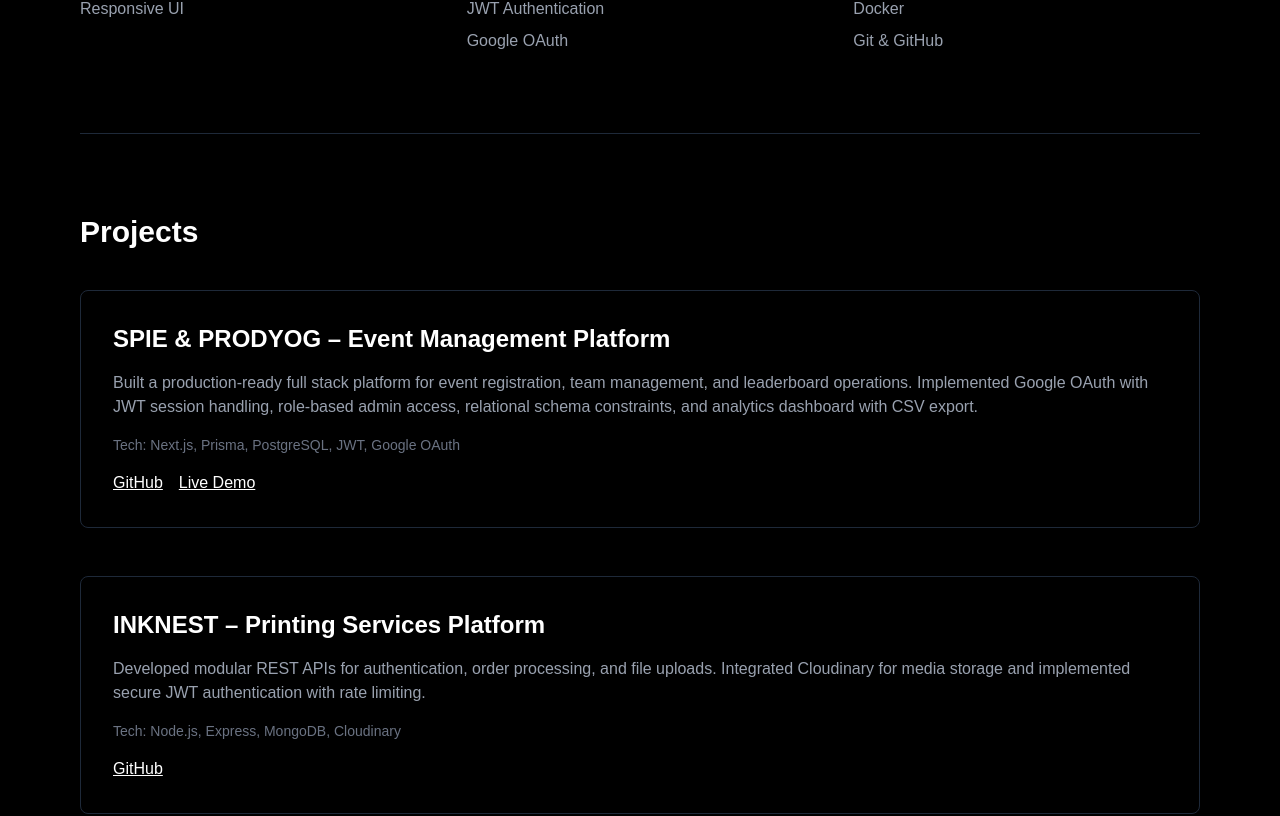
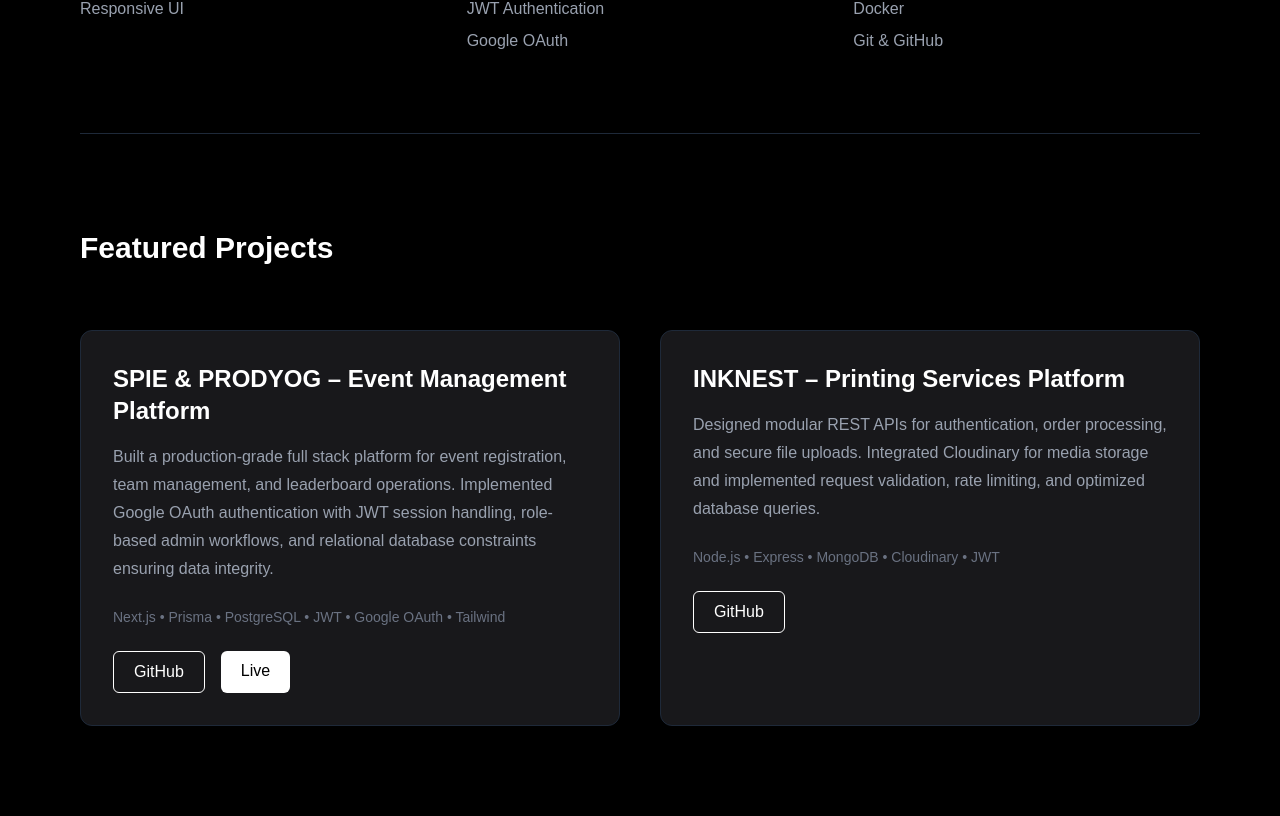
Before and after one commit to rani-86/rani-portfolio, a Next.js app: page / in a window 1280 px wide. Shown: the part 1051-1867 px from the top of the page. Built offline with nearby package versions, Linux system fonts and the light colour scheme.

Commit message:
upgrade projects layout

```diff
--- a/app/page.tsx
+++ b/app/page.tsx
@@ -77,50 +77,69 @@ export default function Home() {
       </section>
 
       {/* Projects */}
-      <section id="projects" className="py-20 border-t border-gray-800">
-        <h2 className="text-3xl font-bold mb-10">Projects</h2>
+      <section id="projects" className="py-24 border-t border-gray-800">
+  <h2 className="text-3xl font-bold mb-16">Featured Projects</h2>
 
-        <div className="space-y-12">
+  <div className="grid md:grid-cols-2 gap-10">
 
-          {/* SPIE */}
-          <div className="border border-gray-800 p-8 rounded-lg">
+    {/* Project 1 */}
+    <div className="bg-zinc-900 p-8 rounded-xl border border-gray-800 hover:border-gray-600 transition">
       <h3 className="text-2xl font-semibold mb-4">
         SPIE & PRODYOG – Event Management Platform
       </h3>
-            <p className="text-gray-400 mb-4">
-              Built a production-ready full stack platform for event registration,
+
+      <p className="text-gray-400 mb-6 leading-7">
+        Built a production-grade full stack platform for event registration,
         team management, and leaderboard operations. Implemented Google OAuth
-              with JWT session handling, role-based admin access, relational schema
-              constraints, and analytics dashboard with CSV export.
+        authentication with JWT session handling, role-based admin workflows,
+        and relational database constraints ensuring data integrity.
       </p>
-            <p className="text-sm text-gray-500 mb-4">
-              Tech: Next.js, Prisma, PostgreSQL, JWT, Google OAuth
+
+      <p className="text-sm text-gray-500 mb-6">
+        Next.js • Prisma • PostgreSQL • JWT • Google OAuth • Tailwind
       </p>
+
       <div className="flex gap-4">
-              <a href="https://github.com/YOUR_GITHUB_LINK" target="_blank" className="underline">
+        <a
+          href="https://github.com/rani-86/rani-portfolio"
+          target="_blank"
+          rel="noopener noreferrer"
+          className="px-5 py-2 border border-white rounded-md hover:bg-white hover:text-black transition"
+        >
           GitHub
         </a>
-              <a href="#" className="underline">
-                Live Demo
+        <a
+          href="#"
+          className="px-5 py-2 bg-white text-black rounded-md hover:opacity-80 transition"
+        >
+          Live
         </a>
       </div>
     </div>
 
-          {/* INKNEST */}
-          <div className="border border-gray-800 p-8 rounded-lg">
+    {/* Project 2 */}
+    <div className="bg-zinc-900 p-8 rounded-xl border border-gray-800 hover:border-gray-600 transition">
       <h3 className="text-2xl font-semibold mb-4">
         INKNEST – Printing Services Platform
       </h3>
-            <p className="text-gray-400 mb-4">
-              Developed modular REST APIs for authentication, order processing,
-              and file uploads. Integrated Cloudinary for media storage and
-              implemented secure JWT authentication with rate limiting.
+
+      <p className="text-gray-400 mb-6 leading-7">
+        Designed modular REST APIs for authentication, order processing,
+        and secure file uploads. Integrated Cloudinary for media storage and
+        implemented request validation, rate limiting, and optimized database queries.
       </p>
-            <p className="text-sm text-gray-500 mb-4">
-              Tech: Node.js, Express, MongoDB, Cloudinary
+
+      <p className="text-sm text-gray-500 mb-6">
+        Node.js • Express • MongoDB • Cloudinary • JWT
       </p>
+
       <div className="flex gap-4">
-              <a href="https://github.com/YOUR_GITHUB_LINK" target="_blank" className="underline">
+        <a
+          href="#"
+          target="_blank"
+          rel="noopener noreferrer"
+          className="px-5 py-2 border border-white rounded-md hover:bg-white hover:text-black transition"
+        >
           GitHub
         </a>
       </div>
@@ -128,6 +147,7 @@ export default function Home() {
 
   </div>
 </section>
+
 
       {/* Contact */}
       <section className="py-20 border-t border-gray-800">
```
Lines whose indentation alone changed are shown as unchanged.
